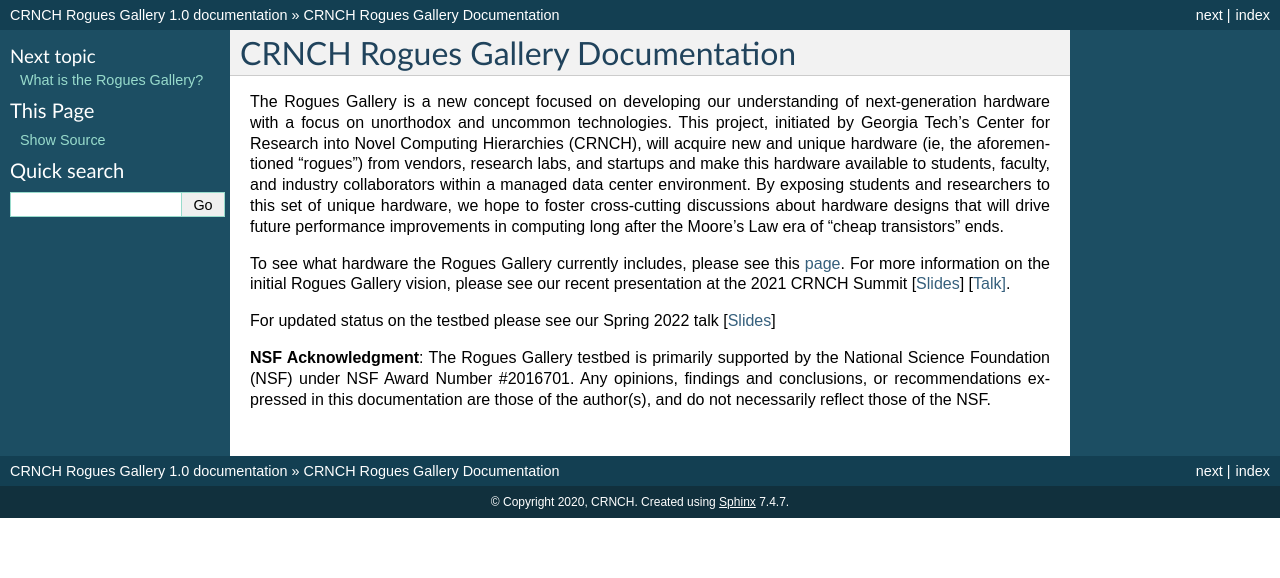
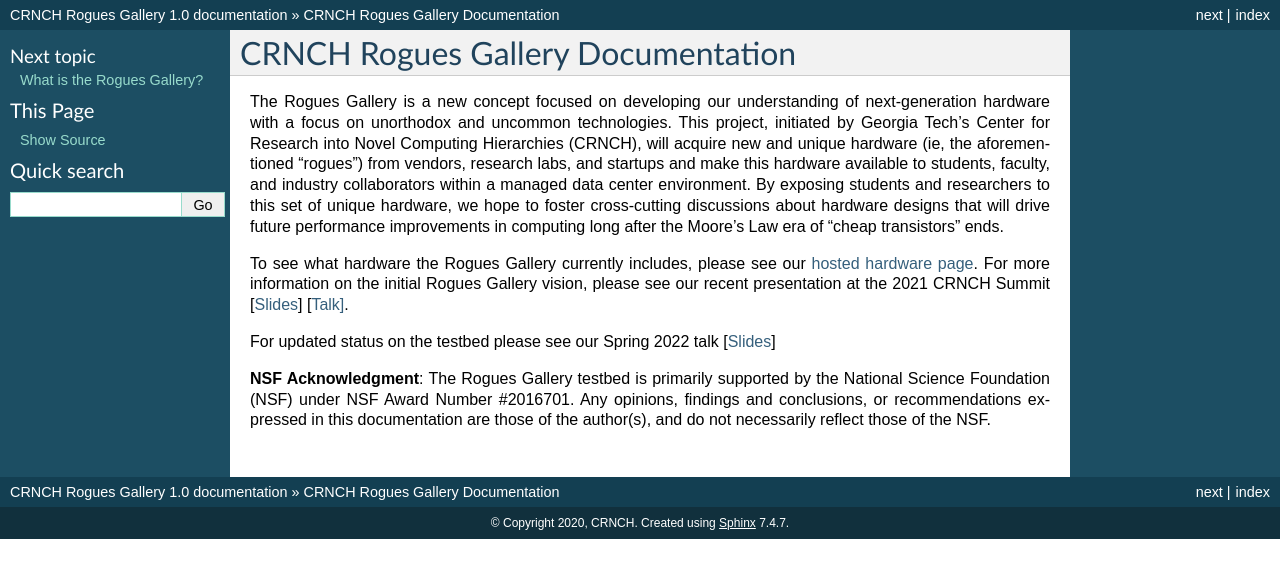
Before and after one commit to gt-crnch-rg/read-the-docs, a Sphinx documentation site: the page built from docs/index.rst, in a window 1280 px wide. Shown: the top 578 px of the page. Built offline with Sphinx 7.4.7, drawn with Linux system fonts in a browser that asks for light colours; pages that are not in the unit, such as notebooks, are missing from menus.

Commit message:
Update index.rst

```diff
--- a/docs/index.rst
+++ b/docs/index.rst
@@ -4,7 +4,7 @@
 
 The Rogues Gallery is a new concept focused on developing our understanding of next-generation hardware with a focus on unorthodox and uncommon technologies.  This project, initiated by Georgia Tech's Center for Research into Novel Computing Hierarchies (CRNCH), will acquire new and unique hardware (ie, the aforementioned "rogues") from vendors, research labs, and startups and make this hardware available to students, faculty, and industry collaborators within a managed data center environment. By exposing students and researchers to this set of unique hardware, we hope to foster cross-cutting discussions about hardware designs that will drive future performance improvements in computing long after the Moore's Law era of "cheap transistors" ends.
 
-To see what hardware the Rogues Gallery currently includes, please see this `page <http://crnch.gatech.edu/rogues-hardware>`__. For more information on the initial Rogues Gallery vision, please see our recent presentation at the 2021 CRNCH Summit [`Slides <https://github.com/gt-crnch/crnch-summit-2021/blob/main/presenter_slides/Thursday_01_28_21/105--Rogues-Gallery-Update-Jeff-Young-CRNCH-Summit-2021.pdf>`__] [`Talk] <https://mediaspace.gatech.edu/media/Jeff%20Young%20-%20Rogues%20Gallery%20-%20CRNCH%20Summit%202021/1_lqlgr0jj>`__.
+To see what hardware the Rogues Gallery currently includes, please see our `hosted hardware page <https://gt-crnch-rg.readthedocs.io/en/main/general/rg-hardware.html>`__. For more information on the initial Rogues Gallery vision, please see our recent presentation at the 2021 CRNCH Summit [`Slides <https://github.com/gt-crnch/crnch-summit-2021/blob/main/presenter_slides/Thursday_01_28_21/105--Rogues-Gallery-Update-Jeff-Young-CRNCH-Summit-2021.pdf>`__] [`Talk] <https://mediaspace.gatech.edu/media/Jeff%20Young%20-%20Rogues%20Gallery%20-%20CRNCH%20Summit%202021/1_lqlgr0jj>`__.
 
 For updated status on the testbed please see our Spring 2022 talk [`Slides <https://github.com/gt-crnch-rg/rg-publications/blob/main/presentations/2022/jyoung_crnch_summit_rogues_gallery_updates_03_2022.pdf>`__]
 
```
